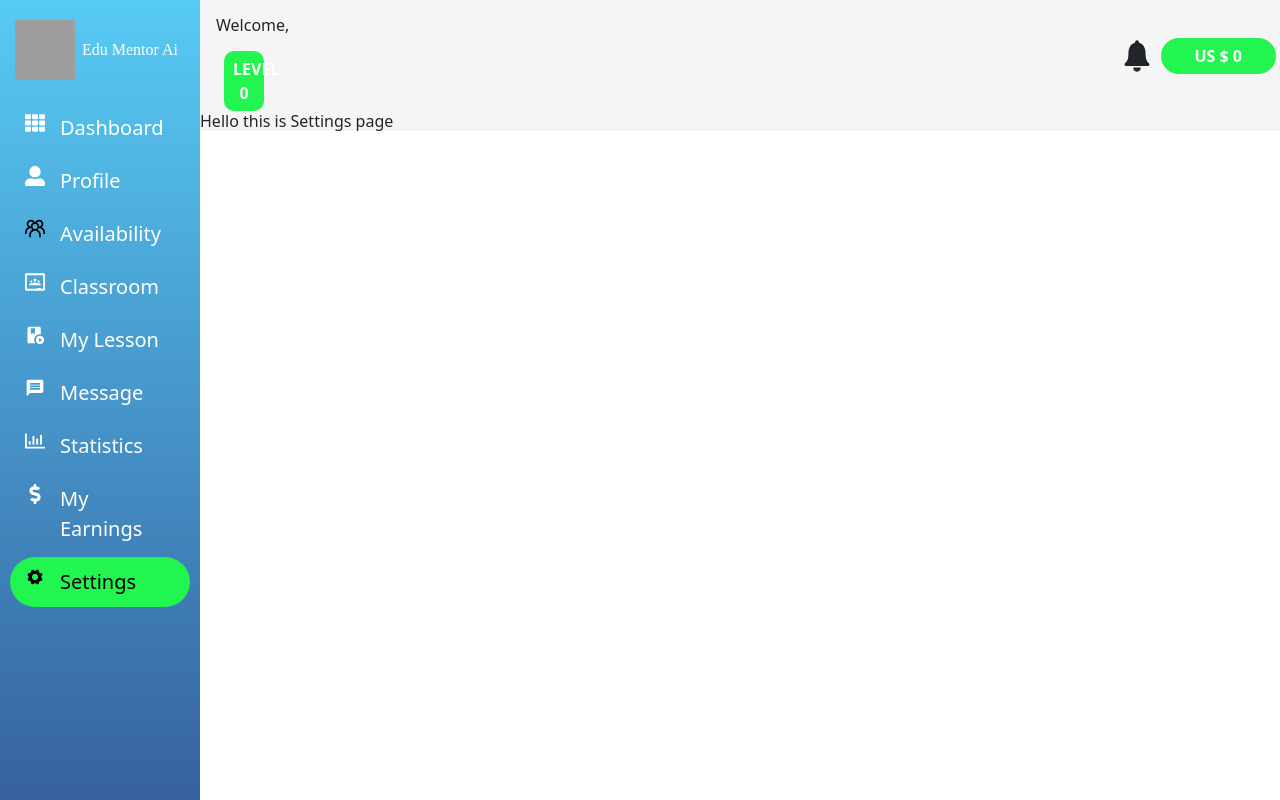
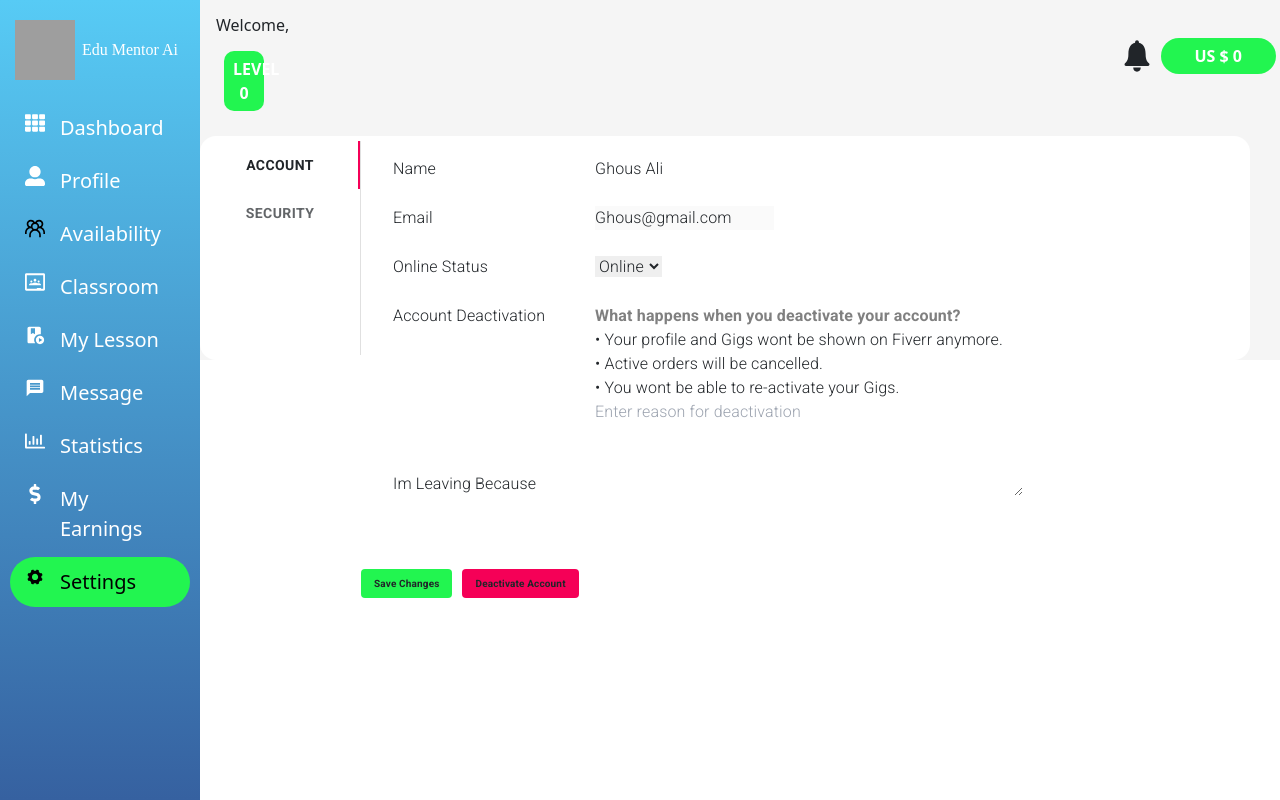
Before and after one commit to ArhumCH10/Edu-Mentor-AI, a React (Vite) app: page /dashboardlinks/Settings in a window 1280 px wide. Shown: the top 800 px of the page. Built offline with nearby package versions, Linux system fonts and the light colour scheme; no server answers; sample sign-in values are in the browser's storage; grey boxes are pictures that could not be loaded; a web font is replaced by a local one.

Commit message:
setting page done

```diff
--- a/src/pages/Dashboard/Settings.jsx
+++ b/src/pages/Dashboard/Settings.jsx
@@ -1,9 +1,250 @@
+import { useState } from "react";
 import Header from "./header";
+import PropTypes from "prop-types";
+import { makeStyles } from "@material-ui/core/styles";
+import Tabs from "@material-ui/core/Tabs";
+import Tab from "@material-ui/core/Tab";
+import Typography from "@material-ui/core/Typography";
+import Box from "@material-ui/core/Box";
+
+function TabPanel(props) {
+  const { children, value, index, ...other } = props;
+
+  return (
+    <div
+      role="tabpanel"
+      hidden={value !== index}
+      id={`vertical-tabpanel-${index}`}
+      aria-labelledby={`vertical-tab-${index}`}
+      {...other}
+    >
+      {value === index && (
+        <Box p={3}>
+          <Typography>{children}</Typography>
+        </Box>
+      )}
+    </div>
+  );
+}
+
+TabPanel.propTypes = {
+  children: PropTypes.node,
+  index: PropTypes.any.isRequired,
+  value: PropTypes.any.isRequired,
+};
+
+function a11yProps(index) {
+  return {
+    id: `vertical-tab-${index}`,
+    "aria-controls": `vertical-tabpanel-${index}`,
+  };
+}
+
+const useStyles = makeStyles((theme) => ({
+  root: {
+    flexGrow: 1,
+    backgroundColor: theme.palette.background.paper,
+    display: "flex",
+    height: 224,
+  },
+  tabs: {
+    borderRight: `1px solid ${theme.palette.divider}`,
+  },
+}));
+
 export default function Settings() {
-    return (
-      <>
-      <Header/>
-      <h1>Hello this is Settings page</h1>
-      </>
-    )
-  }
+  const classes = useStyles();
+  const [value, setValue] = useState(0);
+
+  const handleChange = (event, newValue) => {
+    setValue(newValue);
+  };
+
+  return (
+    <>
+      <div>
+        <Header />
+        <div
+          className={classes.root}
+          style={{
+            marginTop: "1.5em",
+            padding: "5px 0",
+            borderRadius: "1em",
+          }}
+        >
+          <Tabs
+            orientation="vertical"
+            variant="scrollable"
+            value={value}
+            onChange={handleChange}
+            aria-label="Vertical tabs example"
+            className={classes.tabs}
+          >
+            <Tab
+              style={{ fontWeight: "bold" }}
+              label="Account"
+              {...a11yProps(0)}
+            />
+            <Tab
+              style={{ fontWeight: "bold" }}
+              label="Security"
+              {...a11yProps(1)}
+            />
+            {/* <Tab label="Item Three" {...a11yProps(2)} />
+            <Tab label="Item Four" {...a11yProps(3)} />
+            <Tab label="Item Five" {...a11yProps(4)} />
+            <Tab label="Item Six" {...a11yProps(5)} />
+            <Tab label="Item Seven" {...a11yProps(6)} /> */}
+          </Tabs>
+          <TabPanel value={value} index={0}>
+            <div
+              style={{
+                display: "flex",
+                justifyContent: "space-between",
+                alignItems: "flex-start",
+                padding: "1em 2em",
+              }}
+            >
+              <div style={{ flex: 1, marginRight: "25px" }}>
+                <div style={{ marginBottom: "25px" }}>Name</div>
+                <div style={{ marginBottom: "25px" }}>Email</div>
+                <div style={{ marginBottom: "25px" }}>Online Status</div>
+                <div style={{ marginBottom: "25px" }}>Account Deactivation</div>
+                <div style={{ marginBottom: "25px", marginTop: "9em" }}>
+                  Im Leaving Because
+                </div>
+              </div>
+              <div style={{ flex: 2, marginLeft: "25px" }}>
+                <div style={{ marginBottom: "25px" }}>
+                  <input
+                    type="text"
+                    placeholder="Enter Full Name"
+                    value="Ghous Ali"
+                  />
+                </div>
+                <div style={{ marginBottom: "25px" }}>
+                  <input type="email" value="Ghous@gmail.com" disabled />
+                </div>
+                <div style={{ marginBottom: "25px" }}>
+                  <select>
+                    <option value="online">Online</option>
+                    <option value="offline">Offline</option>
+                  </select>
+                </div>
+                <div>
+                  <p style={{ fontWeight: "bold", color: "grey" }}>
+                    What happens when you deactivate your account?{" "}
+                  </p>
+                  <p>
+                    • Your profile and Gigs wont be shown on Fiverr anymore.
+                  </p>
+                  <p>• Active orders will be cancelled. </p>
+                  <p>• You wont be able to re-activate your Gigs.</p>
+                </div>
+                <div style={{ marginBottom: "25px" }}>
+                  <textarea
+                    rows="4"
+                    cols="50"
+                    placeholder="Enter reason for deactivation"
+                  ></textarea>
+                </div>
+              </div>
+            </div>
+            <div
+              style={{
+                marginTop: "25px",
+                display: "inline-block",
+              }}
+            >
+              <button
+                className="btn"
+                style={{
+                  background: "#22F550",
+                  fontSize: "10px",
+                  fontWeight: "bold",
+                  marginBottom: "4em",
+                }}
+              >
+                Save Changes
+              </button>
+            </div>
+            <div
+              style={{
+                marginTop: "25px",
+                display: "inline-block",
+                marginLeft: "10px",
+              }}
+            >
+              <button
+                className="btn"
+                style={{
+                  background: "#F50057",
+                  fontSize: "10px",
+                  fontWeight: "bold",
+                  marginBottom: "4em",
+                }}
+              >
+                Deactivate Account
+              </button>
+            </div>
+          </TabPanel>
+          <TabPanel value={value} index={1}>
+            <div
+              style={{
+                display: "flex",
+                justifyContent: "space-between",
+                alignItems: "flex-start",
+                padding: "1em 2em",
+              }}
+            >
+              <div style={{ flex: 1, marginRight: "25px" }}>
+                <div style={{ marginBottom: "25px" }}>Current Password</div>
+                <div style={{ marginBottom: "25px" }}>New Password</div>
+                <div style={{ marginBottom: "25px" }}>Confirm New Password</div>
+              </div>
+              <div style={{ flex: 2, marginLeft: "25px" }}>
+                <div style={{ marginBottom: "25px" }}>
+                  <input type="text" placeholder="Old Password" />
+                </div>
+                <div style={{ marginBottom: "25px" }}>
+                  <input type="text" placeholder="New Password" />
+                </div>
+                <div style={{ marginBottom: "25px" }}>
+                  <input type="text" placeholder="Confirm Password" />
+                </div>
+              </div>
+            </div>
+            <div>
+              <button
+                className="btn"
+                style={{
+                  background: "#22F550",
+                  fontSize: "10px",
+                  fontWeight: "bold",
+                  marginBottom: "4em",
+                }}
+              >
+                Save Changes
+              </button>
+            </div>
+          </TabPanel>
+          <TabPanel value={value} index={2}>
+            Item Three
+          </TabPanel>
+          <TabPanel value={value} index={3}>
+            Item Four
+          </TabPanel>
+          <TabPanel value={value} index={4}>
+            Item Five
+          </TabPanel>
+          <TabPanel value={value} index={5}>
+            Item Six
+          </TabPanel>
+          <TabPanel value={value} index={6}>
+            Item Seven
+          </TabPanel>
+        </div>
+      </div>
+    </>
+  );
+}
```
